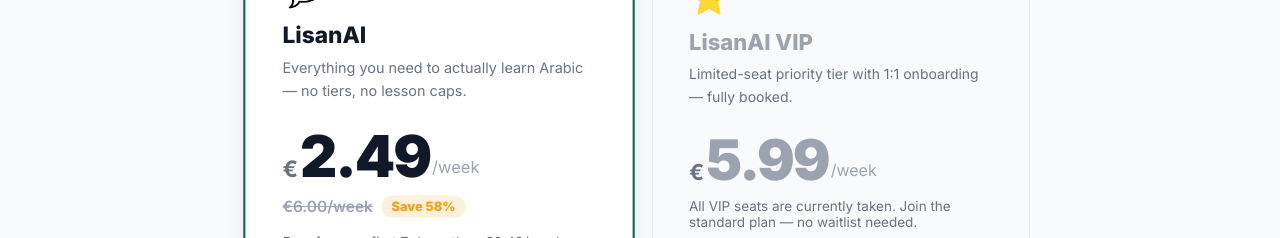
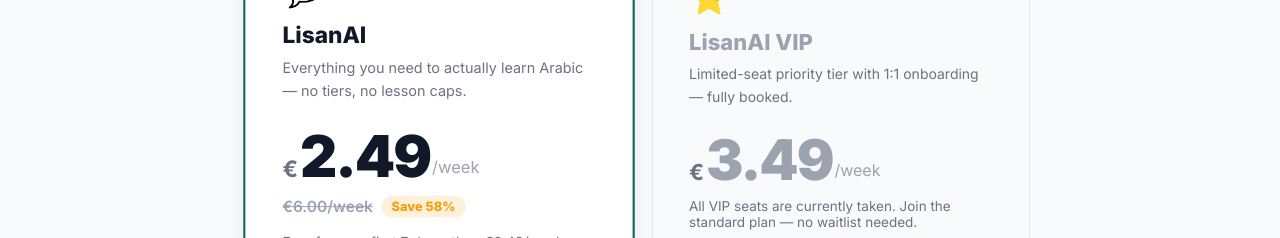
Before and after one commit to ZiyabRaza001/lisanai-site, a React (Vite) app: page / in a window 1280 px wide. Shown: the part 6020-6258 px from the top of the page. Built offline with nearby package versions, Linux system fonts and the light colour scheme.

Commit message:
Change VIP sold-out tier price to €3.49/week

```diff
--- a/src/sections/Pricing.jsx
+++ b/src/sections/Pricing.jsx
@@ -144,7 +144,7 @@
 
             <div className="pricing-card__price">
               <span className="pricing-card__currency">€</span>
-              <span className="pricing-card__amount">5.99</span>
+              <span className="pricing-card__amount">3.49</span>
               <span className="pricing-card__period">/week</span>
             </div>
             <p className="pricing-card__price-note">All VIP seats are currently taken. Join the standard plan — no waitlist needed.</p>
```
